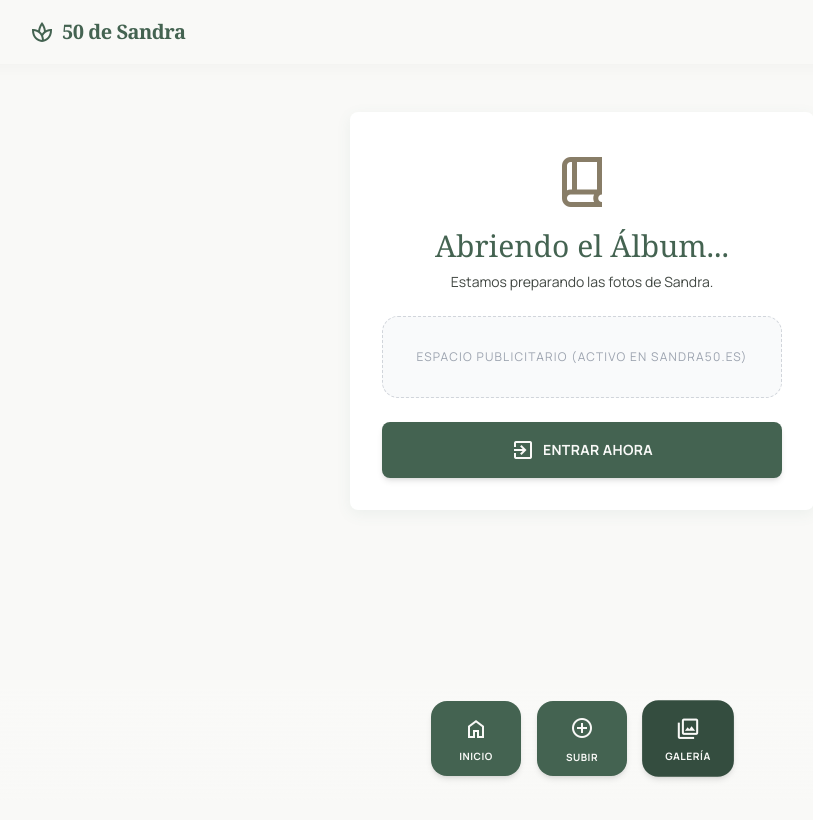
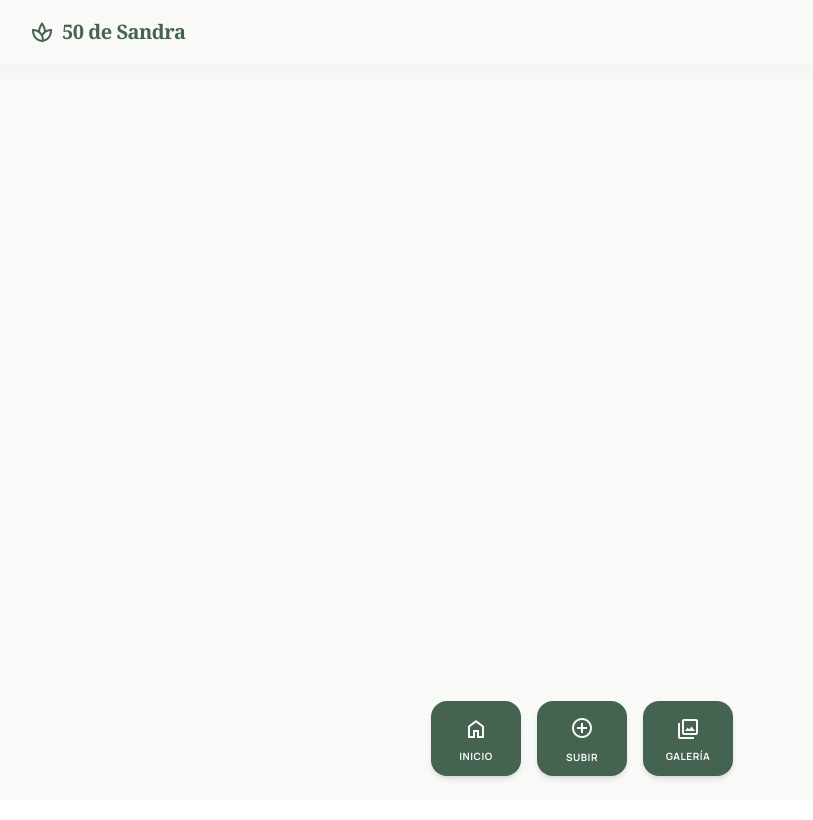
Before and after one commit to pablosantos77/SANDRA50, a React (Vite) app: page /acceder-galeria in a window 1280 px wide. Shown: the top 820 px of the page, without its empty margins (58-871 px from the left). Built offline with nearby package versions, Linux system fonts and the light colour scheme.

Commit message:
Bypass prep page and link directly to gallery

```diff
--- a/src/App.jsx
+++ b/src/App.jsx
@@ -6,7 +6,6 @@ import GalleryPage from './pages/GalleryPage';
 import UploadPage from './pages/UploadPage';
 import PrivacyPage from './pages/PrivacyPage';
 import SuccessUploadPage from './pages/SuccessUploadPage';
-import PreGalleryPage from './pages/PreGalleryPage';
 import PhotoGuidePage from './pages/PhotoGuidePage';
 
 const Header = () => (
@@ -28,7 +27,6 @@ export default function App() {
         <Routes>
           <Route path="/" element={<HomePage />} />
           <Route path="/galeria" element={<GalleryPage />} />
-          <Route path="/acceder-galeria" element={<PreGalleryPage />} />
           <Route path="/subir" element={<UploadPage />} />
           <Route path="/gracias-por-subir" element={<SuccessUploadPage />} />
           <Route path="/guia-fotos" element={<PhotoGuidePage />} />
--- a/src/components/BottomNav.jsx
+++ b/src/components/BottomNav.jsx
@@ -35,7 +35,7 @@ export default function BottomNav() {
       </NavLink>
 
       <NavLink
-        to="/acceder-galeria"
+        to="/galeria"
         onClick={scrollToTop}
         className={({ isActive }) =>
           `flex flex-col items-center justify-center w-[90px] h-[75px] rounded-2xl shadow-md transition-all duration-300 transform outline-none text-[#f9f9f7] hover:-translate-y-1.5 hover:shadow-xl hover:bg-[#344d3f] active:scale-95 ${
--- a/src/pages/HomePage.jsx
+++ b/src/pages/HomePage.jsx
@@ -59,7 +59,7 @@ export default function HomePage() {
               </label>
             </form>
             <Link
-                to="/acceder-galeria"
+                to="/galeria"
                 className="inline-flex items-center gap-2 bg-white/80 border border-primary/20 text-primary px-8 py-3 rounded-xl font-label font-bold text-sm tracking-wide shadow-sm hover:bg-white active:scale-95 transition-all w-full max-w-[280px] justify-center"
             >
               <span className="material-symbols-outlined">photo_library</span>
--- a/src/pages/PreGalleryPage.jsx
+++ /dev/null
@@ -1,26 +0,0 @@
-import React from 'react';
-import { useNavigate } from 'react-router-dom';
-import AdBanner from '../components/AdBanner';
-
-export default function PreGalleryPage() {
-  const navigate = useNavigate();
-  return (
-    <main className="mx-auto min-h-screen max-w-lg px-6 pt-12 pb-32">
-      <div className="bg-surface-container-lowest p-8 rounded-xl shadow-[0_4px_15px_rgba(74,124,111,0.08)] text-center relative">
-        <span className="material-symbols-outlined text-6xl text-secondary mb-4 opacity-80 mt-2">book_2</span>
-        <h2 className="font-headline text-3xl text-primary mb-2">Abriendo el Álbum...</h2>
-        <p className="font-body text-on-surface-variant text-sm mb-6">Estamos preparando las fotos de Sandra.</p>
-
-        <AdBanner slot="PG-002" className="mb-6" />
-
-        <button
-          onClick={() => navigate('/galeria')}
-          className="w-full inline-flex items-center justify-center gap-2 bg-[#446351] text-[#f9f9f7] px-8 py-4 rounded-xl font-label font-bold text-sm tracking-wide shadow-md hover:bg-[#344d3e] active:scale-95 transition-all"
-        >
-          <span className="material-symbols-outlined">exit_to_app</span>
-          ENTRAR AHORA
-        </button>
-      </div>
-    </main>
-  );
-}
```
